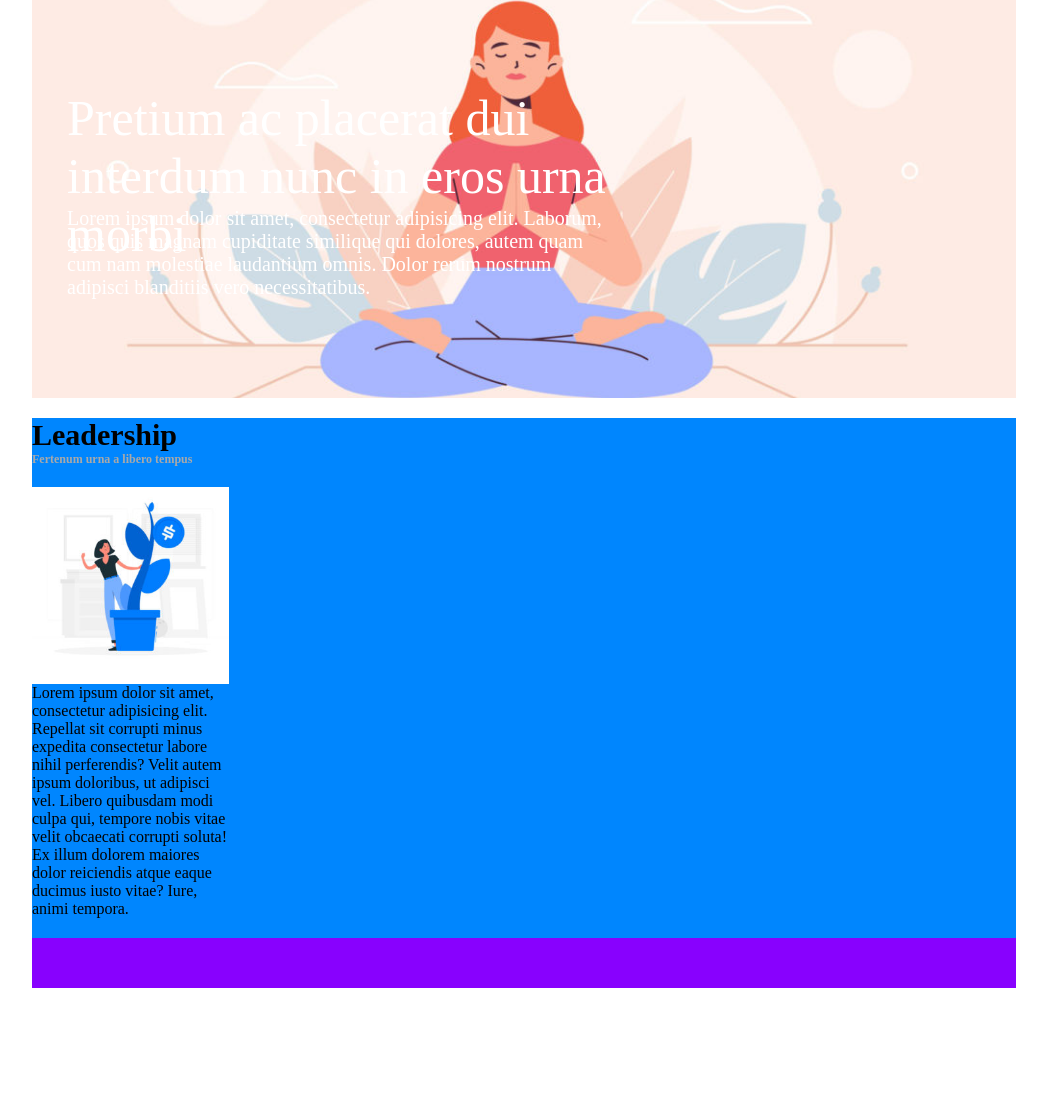
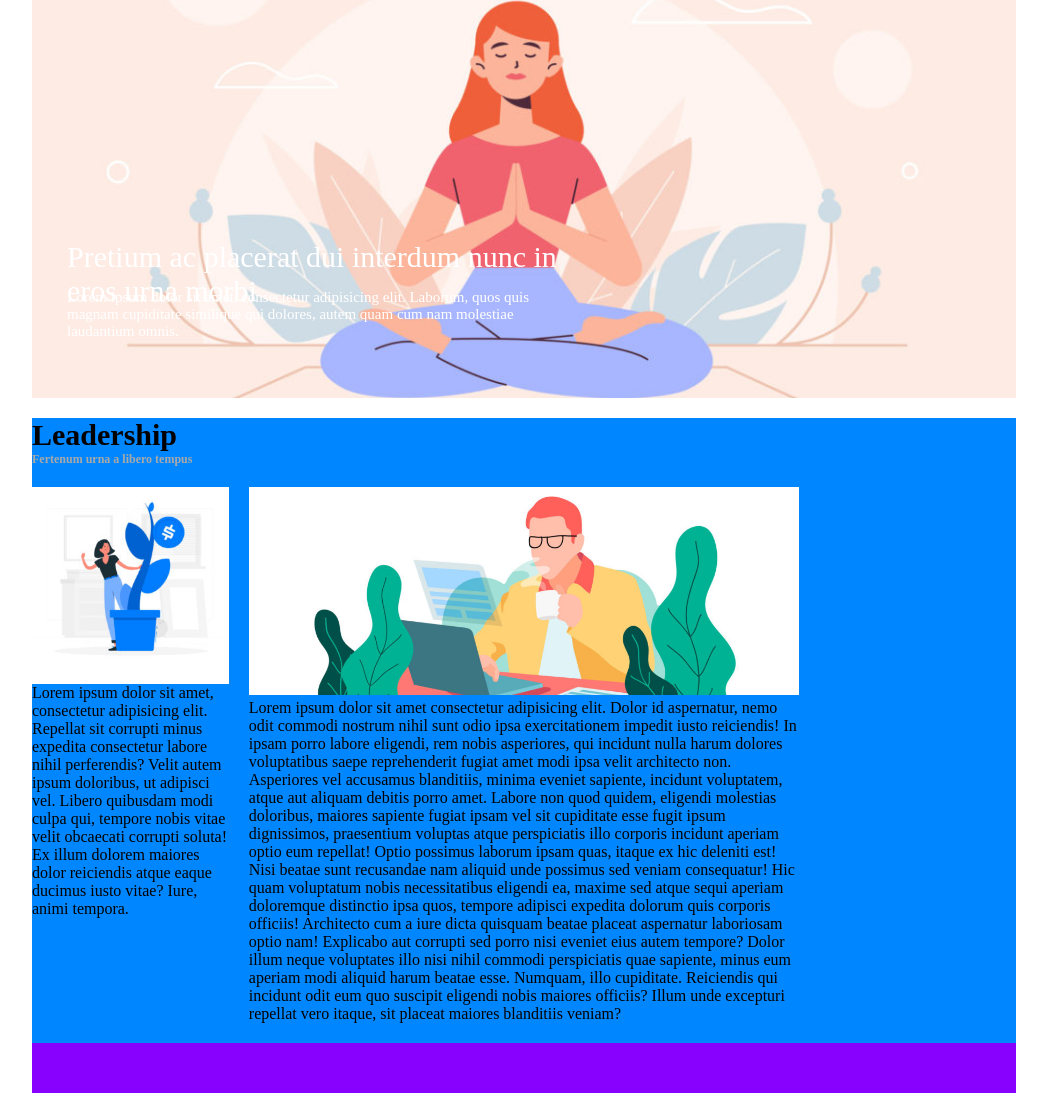
Before and after one commit to davidemontagna/htmlcss-wp, a plain HTML site: page index.html in a window 1280 px wide. Shown: the part 194-1307 px from the top of the page, without its empty margins (116-1163 px from the left). Before the commit the page ends 1202 px from the top, so only its background shows below. Drawn offline with Linux system fonts and the light colour scheme.

Commit message:
Inserimento immagine e testo centrali

```diff
--- a/css/style.css
+++ b/css/style.css
@@ -58,22 +58,20 @@ header, .container, .title{
 }
 
 .text-image, .small-text{
-    width: 55%;
+    width: 50%;
 }
 
 .text-image{
     position: absolute;
-    bottom: 30%;
+    bottom: 20%;
     left: 35px;
     color: white;
-    font-size: 50px;
+    font-size: 30px;
 }
 
 .small-text{
-    position: absolute;
-    bottom: 22%;
-    left: 35px;
-    font-size: 20px;
+    bottom: 13%;
+    font-size: 15px;
 }
 
 /*Blocco contenitori blu*/
@@ -90,9 +88,7 @@ header, .container, .title{
 
 }
 
-.title{
-    float: top;
-}
+
 
 .title h1{
     font-size: 30px;
@@ -103,11 +99,11 @@ header, .container, .title{
     color: darkgray;
 }
 
-.left, .content{
+.side, .image-middle{
     float: left;
 }
 
-.bgl{
+.left{
     background-image: url(../img/img-1.jpg);
     background-size: contain;
     width: 20%;
@@ -116,13 +112,21 @@ header, .container, .title{
 
 .text-left{
     margin-top: 100%;
+}
 
+.image-middle{
+    width: 60%;
+    padding: 0 20px;
+}
+
+.image-middle img{
+    object-fit: cover;
+    width: 100%;
+    height: 208px;
 }
 
 
-.middle{
-    padding: 0 20px;
-}
+
 /*Fine parte sottocontenitori*/
 
 footer{
--- a/index.html
+++ b/index.html
@@ -33,7 +33,7 @@
 
         <div class="container">
                 <div class="text-image">Pretium ac placerat dui interdum nunc in eros urna morbi</div>
-                <div class="text-image small-text">Lorem ipsum dolor sit amet, consectetur adipisicing elit. Laborum, quos quis magnam cupiditate similique qui dolores, autem quam cum nam molestiae laudantium omnis. Dolor rerum nostrum adipisci blanditiis vero necessitatibus.</div>
+                <div class="text-image small-text">Lorem ipsum dolor sit amet, consectetur adipisicing elit. Laborum, quos quis magnam cupiditate similique qui dolores, autem quam cum nam molestiae laudantium omnis.</div>
             </div>
 
 
@@ -45,14 +45,17 @@
                 <h5>Fertenum urna a libero tempus</h5>
             </div>
 
-            <div class="left bgl">
+            <div class="side left">
                 <div class="text-left">Lorem ipsum dolor sit amet, consectetur adipisicing elit. Repellat sit corrupti minus expedita consectetur labore nihil perferendis? Velit autem ipsum doloribus, ut adipisci vel. Libero quibusdam modi culpa qui, tempore nobis vitae velit obcaecati corrupti soluta! Ex illum dolorem maiores dolor reiciendis atque eaque ducimus iusto vitae? Iure, animi tempora.</div>
             </div>
 
-            <div class="middle">
-                <div class="content"></div>
+            <div class="image-middle">
+
+                    <img src="img/banner-2.jpg" alt="">
+                    <div>Lorem ipsum dolor sit amet consectetur adipisicing elit. Dolor id aspernatur, nemo odit commodi nostrum nihil sunt odio ipsa exercitationem impedit iusto reiciendis! In ipsam porro labore eligendi, rem nobis asperiores, qui incidunt nulla harum dolores voluptatibus saepe reprehenderit fugiat amet modi ipsa velit architecto non. Asperiores vel accusamus blanditiis, minima eveniet sapiente, incidunt voluptatem, atque aut aliquam debitis porro amet. Labore non quod quidem, eligendi molestias doloribus, maiores sapiente fugiat ipsam vel sit cupiditate esse fugit ipsum dignissimos, praesentium voluptas atque perspiciatis illo corporis incidunt aperiam optio eum repellat! Optio possimus laborum ipsam quas, itaque ex hic deleniti est! Nisi beatae sunt recusandae nam aliquid unde possimus sed veniam consequatur! Hic quam voluptatum nobis necessitatibus eligendi ea, maxime sed atque sequi aperiam doloremque distinctio ipsa quos, tempore adipisci expedita dolorum quis corporis officiis! Architecto cum a iure dicta quisquam beatae placeat aspernatur laboriosam optio nam! Explicabo aut corrupti sed porro nisi eveniet eius autem tempore? Dolor illum neque voluptates illo nisi nihil commodi perspiciatis quae sapiente, minus eum aperiam modi aliquid harum beatae esse. Numquam, illo cupiditate. Reiciendis qui incidunt odit eum quo suscipit eligendi nobis maiores officiis? Illum unde excepturi repellat vero itaque, sit placeat maiores blanditiis veniam?</div>
+
             </div>
-            <div class="left"></div>
+            <div class="side right"></div>
         </div>
 
     </main>
```
